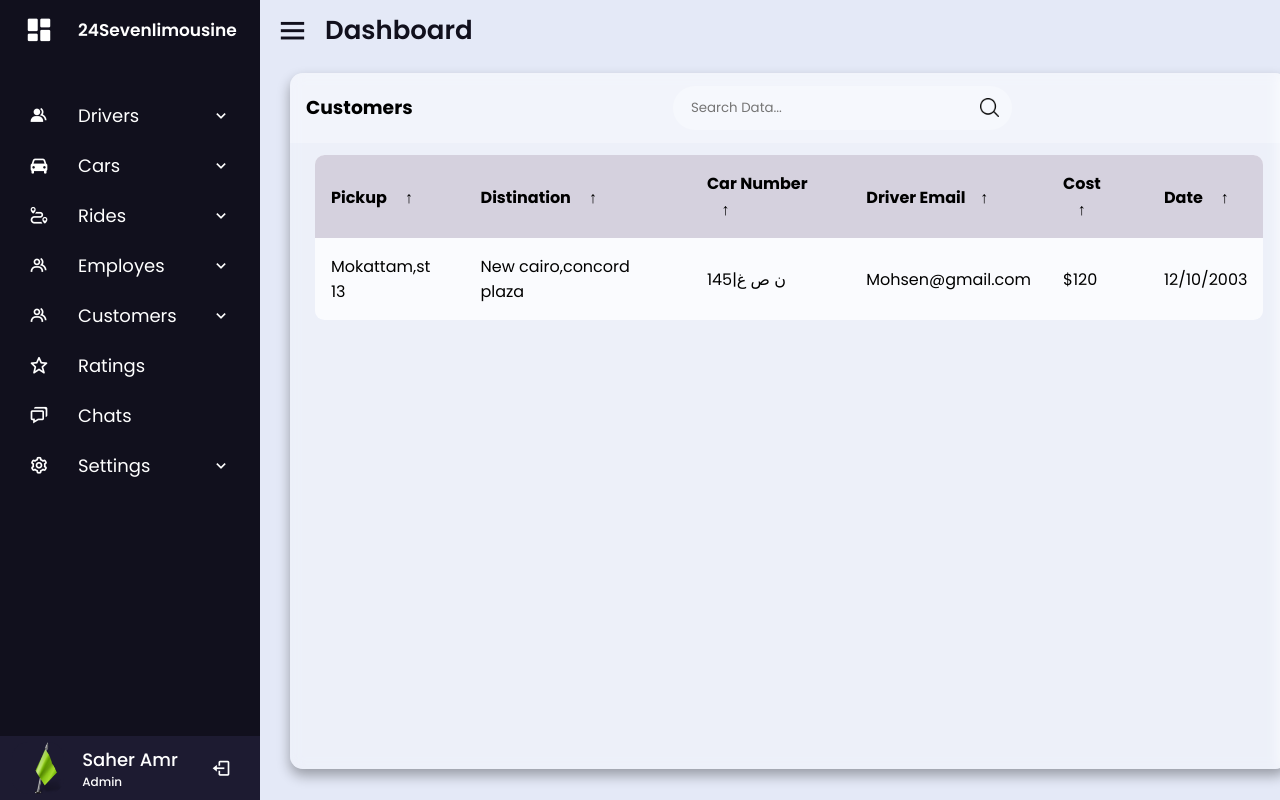
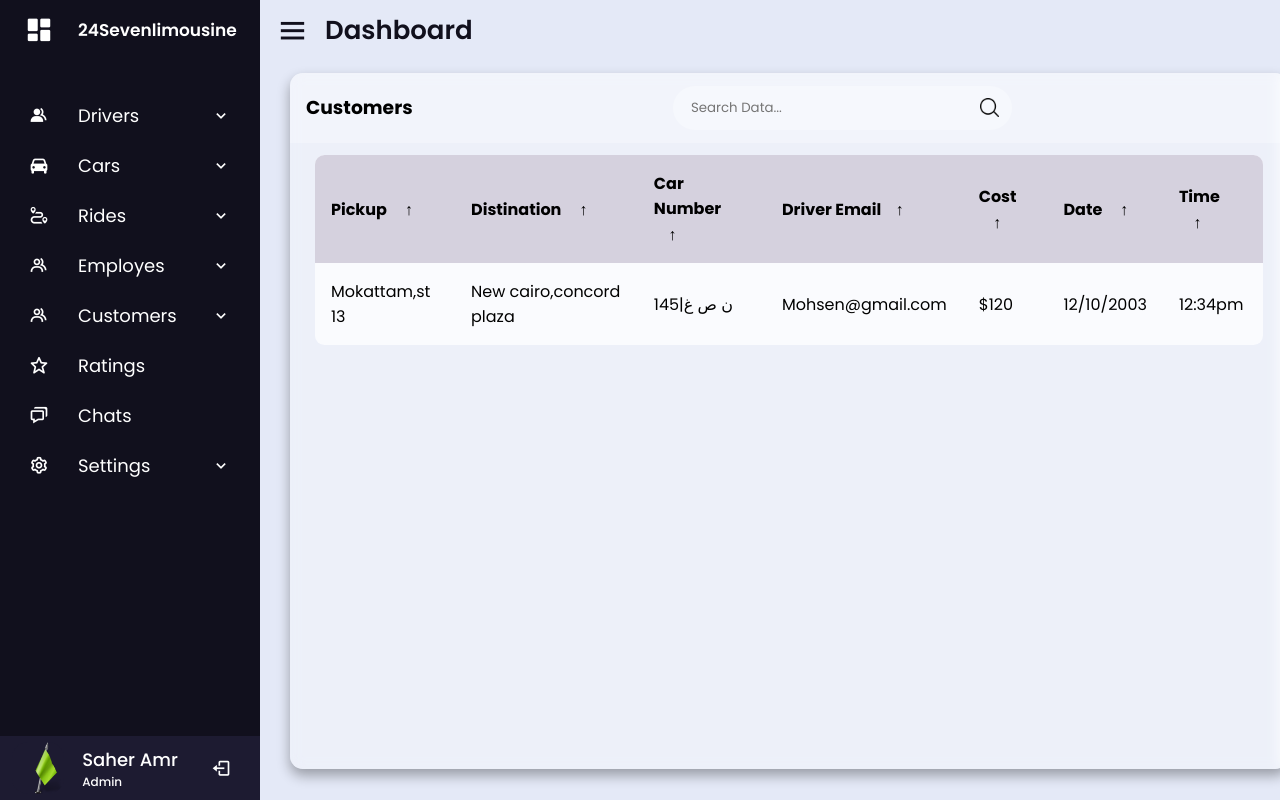
Before and after one commit to limitlesssolly/CarManagings, a PHP site: page /Views/Pages/customerhistory.php in a window 1280 px wide. Run offline with PHP 8.4, Linux system fonts and the light colour scheme.

Commit message:
Update customerhistory.php

```diff
--- a/Views/Pages/customerhistory.php
+++ b/Views/Pages/customerhistory.php
@@ -46,7 +46,7 @@
                             <th> Driver Email<span class="icon-arrow">&UpArrow;</span></th>
                             <th> Cost <span class="icon-arrow">&UpArrow;</span></th>
                             <th> Date <span class="icon-arrow">&UpArrow;</span></th>
-
+                            <th> Time <span class="icon-arrow">&UpArrow;</span></th>
                         </tr>
                     </thead>
                     <tbody>
@@ -57,6 +57,7 @@
                             <td> Mohsen@gmail.com</td>
                             <td>$120</td>
                             <td  >12/10/2003</td>
+                            <td>12:34pm</td>
                         </tr>
 
 
```
